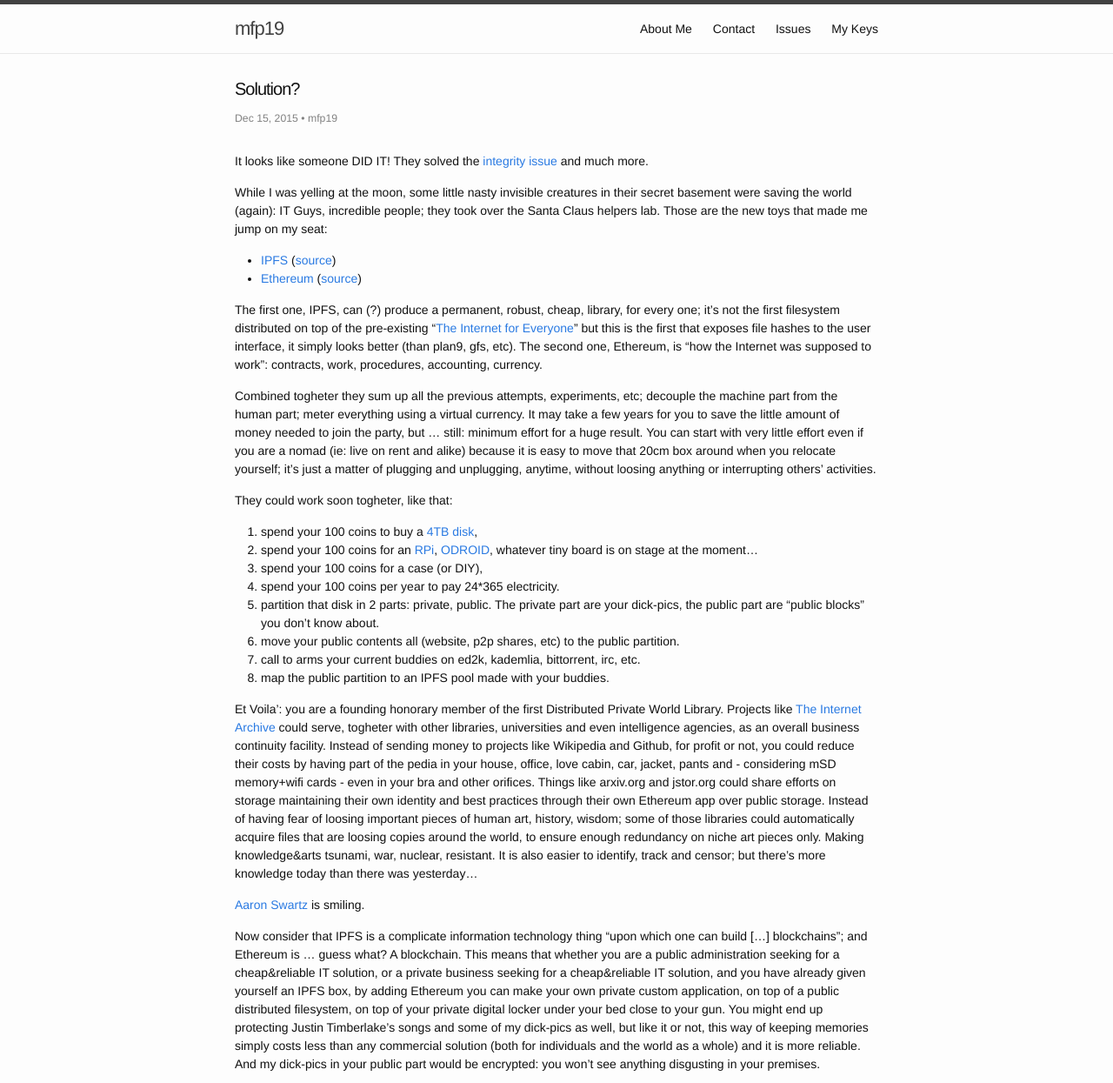
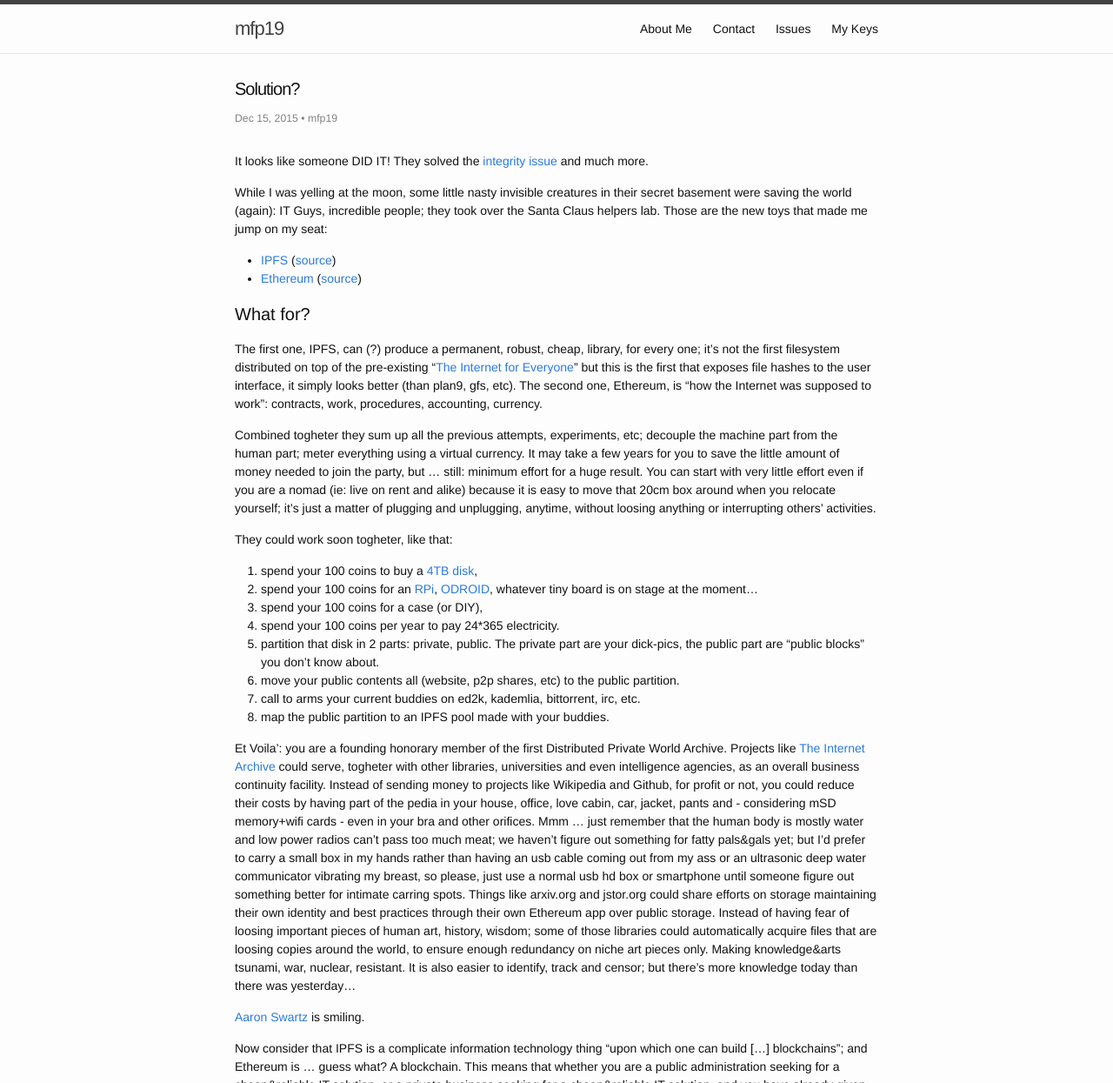
Before and after one commit to rootkovska/rootkovska.github.io, a Jekyll site: the page built from _posts/2015-12-15-Solution.md, in a window 1280 px wide and 1400 px high, cut to the strip 0-1245 px from the top of the window. Shown: the whole strip at 87% size. Built offline with Jekyll 4.4.1, drawn with Linux system fonts in a browser that asks for light colours; Markdown is read by kramdown in place of the engine named in the settings.

Commit message:
Organize

```diff
--- a/_posts/2015-12-15-Solution.md
+++ b/_posts/2015-12-15-Solution.md
@@ -12,6 +12,8 @@ Those are the new toys that made me jump on my seat:
 
 * [IPFS](https://ipfs.io/) ([source](https://github.com/ipfs/ipfs))
 * [Ethereum](https://www.ethereum.org/) ([source](https://github.com/ethereum/))
+
+# What for?
 
 The first one, IPFS, can (?) produce a permanent, robust, cheap, library, for every one; it's not the first filesystem distributed on top of the pre-existing "[The Internet for Everyone](http://www.ietf.org/rfc/rfc3271.txt)" but this is the first that exposes file hashes to the user interface, it simply looks better (than plan9, gfs, etc).
 The second one, Ethereum, is "how the Internet was supposed to work": contracts, work, procedures, accounting, currency.
@@ -33,8 +35,8 @@ They could work soon togheter, like that:
 7. call to arms your current buddies on ed2k, kademlia, bittorrent, irc, etc.
 8. map the public partition to an IPFS pool made with your buddies.
 
-Et Voila': you are a founding honorary member of the first Distributed Private World Library. Projects like [The Internet Archive](https://archive.org/) could serve, togheter with other libraries, universities and even intelligence agencies, as an overall business continuity facility. Instead of sending money to projects like Wikipedia and Github,
-for profit or not, you could reduce their costs by having part of the pedia in your house, office, love cabin, car, jacket, pants and - considering mSD memory+wifi cards - even in your bra and other orifices.
+Et Voila': you are a founding honorary member of the first Distributed Private World Archive. Projects like [The Internet Archive](https://archive.org/) could serve, togheter with other libraries, universities and even intelligence agencies, as an overall business continuity facility. Instead of sending money to projects like Wikipedia and Github,
+for profit or not, you could reduce their costs by having part of the pedia in your house, office, love cabin, car, jacket, pants and - considering mSD memory+wifi cards - even in your bra and other orifices. Mmm ... just remember that the human body is mostly water and low power radios can't pass too much meat; we haven't figure out something for fatty pals&gals yet; but I'd prefer to carry a small box in my hands rather than having an usb cable coming out from my ass or an ultrasonic deep water communicator vibrating my breast, so please, just use a normal usb hd box or smartphone until someone figure out something better for intimate carring spots.
 Things like arxiv.org and jstor.org could share efforts on storage maintaining their own identity and best practices through their own Ethereum app over public storage.
 Instead of having fear of loosing important pieces of human art, history, wisdom; some of those libraries could automatically acquire files that are loosing copies around the world, to ensure enough redundancy on niche art pieces only. Making knowledge&arts tsunami, war, nuclear, resistant.
 It is also easier to identify, track and censor; but there's more knowledge today than there was yesterday...
```
Also changed, not shown: other parts of _posts/2015-12-15-Solution.md (+4 -0 lines).
